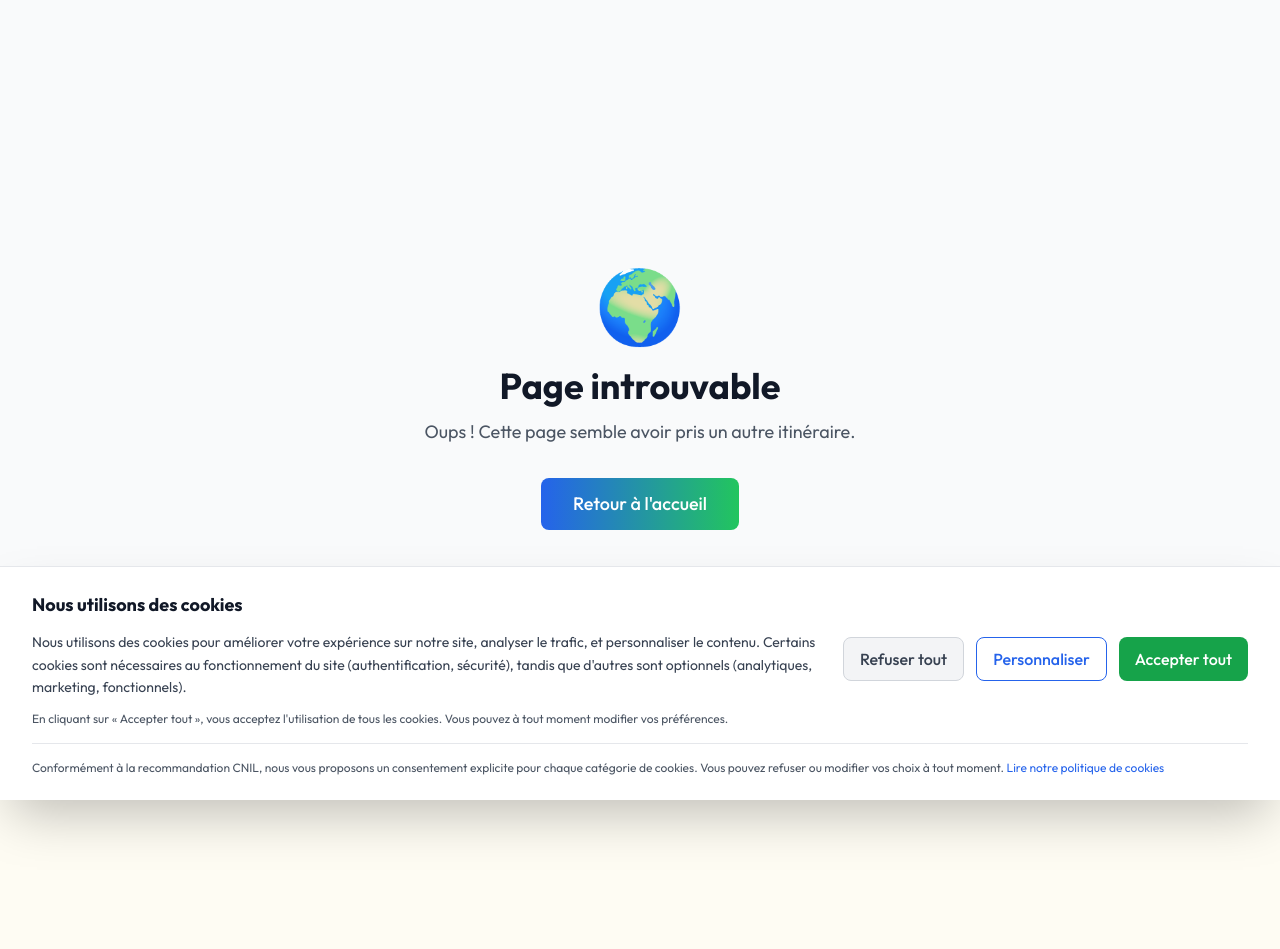
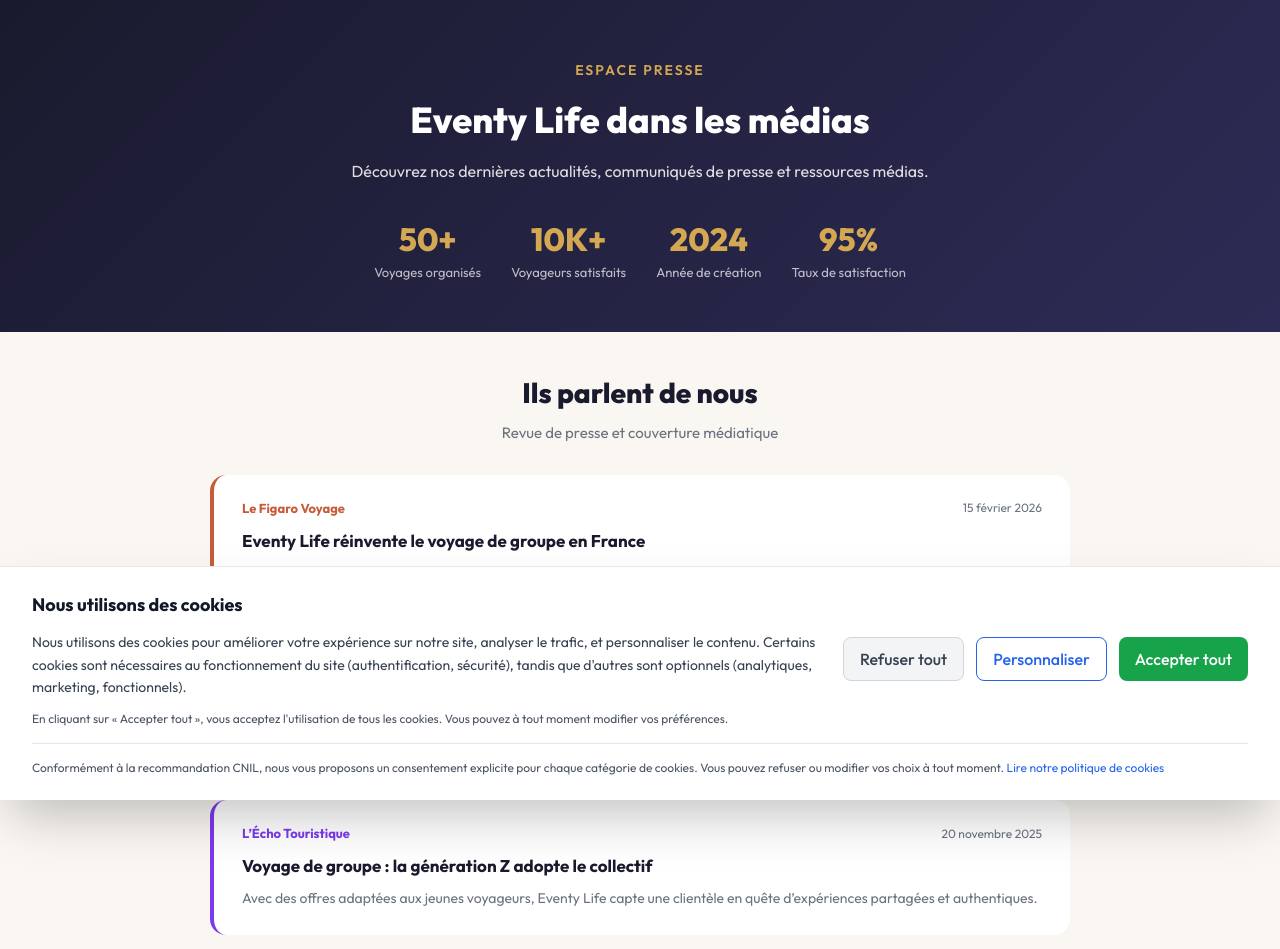
Before and after one commit to eventylife-hub/Eventylife, a Next.js app: page /presse in a window 1280 px wide. Before the commit this address had no page. Shown: the top 949 px of the page. Before the commit the page ends 800 px from the top, so only its background shows below. Built offline with nearby package versions, Linux system fonts and the light colour scheme.

Commit message:
feat: add presse page

```diff
--- /dev/null
+++ b/app/(public)/presse/page.tsx
@@ -0,0 +1,111 @@
+'use client';
+
+const chiffres = [
+  { v: "50+", l: "Voyages organis\u00e9s" },
+  { v: "10K+", l: "Voyageurs satisfaits" },
+  { v: "2024", l: "Ann\u00e9e de cr\u00e9ation" },
+  { v: "95%", l: "Taux de satisfaction" },
+];
+
+const articles = [
+  { date: "15 f\u00e9vrier 2026", source: "Le Figaro Voyage", titre: "Eventy Life r\u00e9invente le voyage de groupe en France", extrait: "La startup fran\u00e7aise propose une exp\u00e9rience de voyage de groupe in\u00e9dite, avec accompagnement porte-\u00e0-porte et r\u00e9servation 100% en ligne.", couleur: "#C75B39" },
+  { date: "3 janvier 2026", source: "TourMaG", titre: "Les nouvelles plateformes qui bousculent le tourisme de groupe", extrait: "Parmi les acteurs innovants du secteur, Eventy Life se d\u00e9marque par son approche technologique et humaine du voyage collectif.", couleur: "#059669" },
+  { date: "20 novembre 2025", source: "L\u2019\u00c9cho Touristique", titre: "Voyage de groupe : la g\u00e9n\u00e9ration Z adopte le collectif", extrait: "Avec des offres adapt\u00e9es aux jeunes voyageurs, Eventy Life capte une client\u00e8le en qu\u00eate d\u2019exp\u00e9riences partag\u00e9es et authentiques.", couleur: "#7C3AED" },
+  { date: "8 octobre 2025", source: "BFM Business", titre: "Eventy Life l\u00e8ve le voile sur sa plateforme de voyage innovante", extrait: "La jeune pousse ambitionne de devenir le leader fran\u00e7ais du voyage de groupe gr\u00e2ce \u00e0 une technologie de pointe et un service premium.", couleur: "#D4A853" },
+];
+
+const communiques = [
+  { date: "Mars 2026", titre: "Eventy Life lance ses premi\u00e8res destinations \u00e9t\u00e9 2026", desc: "D\u00e9couvrez notre catalogue de 12 destinations pour la saison estivale, du Portugal \u00e0 la Gr\u00e8ce." },
+  { date: "Janvier 2026", titre: "Partenariat strat\u00e9gique avec FlixBus", desc: "Eventy Life s\u2019associe \u00e0 FlixBus pour proposer des trajets \u00e9co-responsables vers toute l\u2019Europe." },
+  { date: "Novembre 2025", titre: "Lancement de la plateforme beta", desc: "Apr\u00e8s 18 mois de d\u00e9veloppement, la plateforme Eventy Life ouvre ses portes aux premiers testeurs." },
+];
+
+const contact = {
+  nom: "Service Presse Eventy Life",
+  email: "presse@eventylife.fr",
+  tel: "+33 1 23 45 67 89",
+};
+
+export default function PressePage() {
+  return (
+    <div style={{ minHeight: '100vh', background: '#FAF7F2' }}>
+      <div style={{ background: 'linear-gradient(135deg, #1A1A2E 0%, #2D2B55 100%)', padding: '60px 20px 50px', textAlign: 'center' }}>
+        <div style={{ maxWidth: 800, margin: '0 auto' }}>
+          <div style={{ color: '#D4A853', fontSize: 14, fontWeight: 600, letterSpacing: 2, textTransform: 'uppercase', marginBottom: 12 }}>{"Espace presse"}</div>
+          <h1 style={{ color: '#FFFFFF', fontSize: 36, fontWeight: 800, marginTop: 0, marginBottom: 12 }}>
+            {"Eventy Life dans les m\u00e9dias"}
+          </h1>
+          <p style={{ color: 'rgba(255,255,255,0.85)', fontSize: 16, lineHeight: 1.6, marginBottom: 30 }}>
+            {"D\u00e9couvrez nos derni\u00e8res actualit\u00e9s, communiqu\u00e9s de presse et ressources m\u00e9dias."}
+          </p>
+          <div style={{ display: 'flex', justifyContent: 'center', gap: 30, flexWrap: 'wrap' }}>
+            {chiffres.map(c => (
+              <div key={c.l} style={{ textAlign: 'center' }}>
+                <div style={{ color: '#D4A853', fontSize: 32, fontWeight: 800 }}>{c.v}</div>
+                <div style={{ color: 'rgba(255,255,255,0.7)', fontSize: 13 }}>{c.l}</div>
+              </div>
+            ))}
+          </div>
+        </div>
+      </div>
+
+      <div style={{ maxWidth: 900, margin: '0 auto', padding: '0 20px' }}>
+        <div style={{ textAlign: 'center', padding: '40px 0 30px' }}>
+          <h2 style={{ color: '#1A1A2E', fontSize: 28, fontWeight: 800, marginBottom: 8 }}>{"Ils parlent de nous"}</h2>
+          <p style={{ color: '#6B7280', fontSize: 15 }}>{"Revue de presse et couverture m\u00e9diatique"}</p>
+        </div>
+
+        <div style={{ display: 'flex', flexDirection: 'column', gap: 16, paddingBottom: 40 }}>
+          {articles.map(a => (
+            <div key={a.titre} style={{ background: '#FFFFFF', borderRadius: 16, padding: '24px 28px', borderLeft: `4px solid ${a.couleur}` }}>
+              <div style={{ display: 'flex', justifyContent: 'space-between', alignItems: 'center', flexWrap: 'wrap', gap: 8, marginBottom: 10 }}>
+                <span style={{ color: a.couleur, fontSize: 13, fontWeight: 700 }}>{a.source}</span>
+                <span style={{ color: '#6B7280', fontSize: 12 }}>{a.date}</span>
+              </div>
+              <div style={{ color: '#1A1A2E', fontSize: 17, fontWeight: 700, marginBottom: 8 }}>{a.titre}</div>
+              <p style={{ color: '#6B7280', fontSize: 14, lineHeight: 1.7, margin: 0 }}>{a.extrait}</p>
+            </div>
+          ))}
+        </div>
+
+        <div style={{ textAlign: 'center', padding: '10px 0 30px' }}>
+          <h2 style={{ color: '#1A1A2E', fontSize: 28, fontWeight: 800, marginBottom: 8 }}>{"Communiqu\u00e9s de presse"}</h2>
+          <p style={{ color: '#6B7280', fontSize: 15 }}>{"Nos annonces officielles"}</p>
+        </div>
+
+        <div style={{ display: 'flex', flexDirection: 'column', gap: 16, paddingBottom: 40 }}>
+          {communiques.map(c => (
+            <div key={c.titre} style={{ background: '#FFFFFF', borderRadius: 16, padding: '24px 28px' }}>
+              <div style={{ color: '#D4A853', fontSize: 12, fontWeight: 600, marginBottom: 6 }}>{c.date}</div>
+              <div style={{ color: '#1A1A2E', fontSize: 16, fontWeight: 700, marginBottom: 8 }}>{c.titre}</div>
+              <p style={{ color: '#6B7280', fontSize: 14, lineHeight: 1.7, margin: 0 }}>{c.desc}</p>
+            </div>
+          ))}
+        </div>
+
+        <div style={{ background: '#FFFFFF', borderRadius: 16, padding: '32px 28px', marginBottom: 30 }}>
+          <h3 style={{ color: '#1A1A2E', fontSize: 20, fontWeight: 700, marginTop: 0, marginBottom: 16 }}>{"Kit m\u00e9dias"}</h3>
+          <p style={{ color: '#6B7280', fontSize: 14, lineHeight: 1.7, marginBottom: 20 }}>
+            {"T\u00e9l\u00e9chargez notre kit presse complet incluant logos, photos HD, biographies de l\u2019\u00e9quipe dirigeante et fiches produits."}
+          </p>
+          <div style={{ display: 'flex', gap: 12, flexWrap: 'wrap' }}>
+            {["Logos & Charte graphique", "Photos HD", "Biographies", "Fiche entreprise"].map(item => (
+              <span key={item} style={{ background: '#FAF7F2', color: '#1A1A2E', fontSize: 13, fontWeight: 600, padding: '10px 18px', borderRadius: 10, border: '1px solid #E8E4DE' }}>{item}</span>
+            ))}
+          </div>
+        </div>
+
+        <div style={{ textAlign: 'center', paddingBottom: 60 }}>
+          <div style={{ background: 'linear-gradient(135deg, #1A1A2E 0%, #2D2B55 100%)', borderRadius: 16, padding: '40px 30px' }}>
+            <div style={{ fontSize: 40, marginBottom: 12 }}>{"\u{1F4F0}"}</div>
+            <h3 style={{ color: '#FFFFFF', fontSize: 22, fontWeight: 700, marginTop: 0, marginBottom: 8 }}>{"Contact presse"}</h3>
+            <p style={{ color: 'rgba(255,255,255,0.85)', fontSize: 14, marginBottom: 6 }}>{contact.nom}</p>
+            <p style={{ color: '#D4A853', fontSize: 15, fontWeight: 600, marginTop: 0, marginBottom: 4 }}>{contact.email}</p>
+            <p style={{ color: 'rgba(255,255,255,0.7)', fontSize: 14, marginTop: 0, marginBottom: 20 }}>{contact.tel}</p>
+            <button style={{ padding: '14px 32px', background: '#D4A853', color: '#1A1A2E', border: 'none', borderRadius: 10, fontSize: 15, fontWeight: 700, cursor: 'pointer' }}>{"Demander une interview"}</button>
+          </div>
+        </div>
+      </div>
+    </div>
+  );
+}
```
